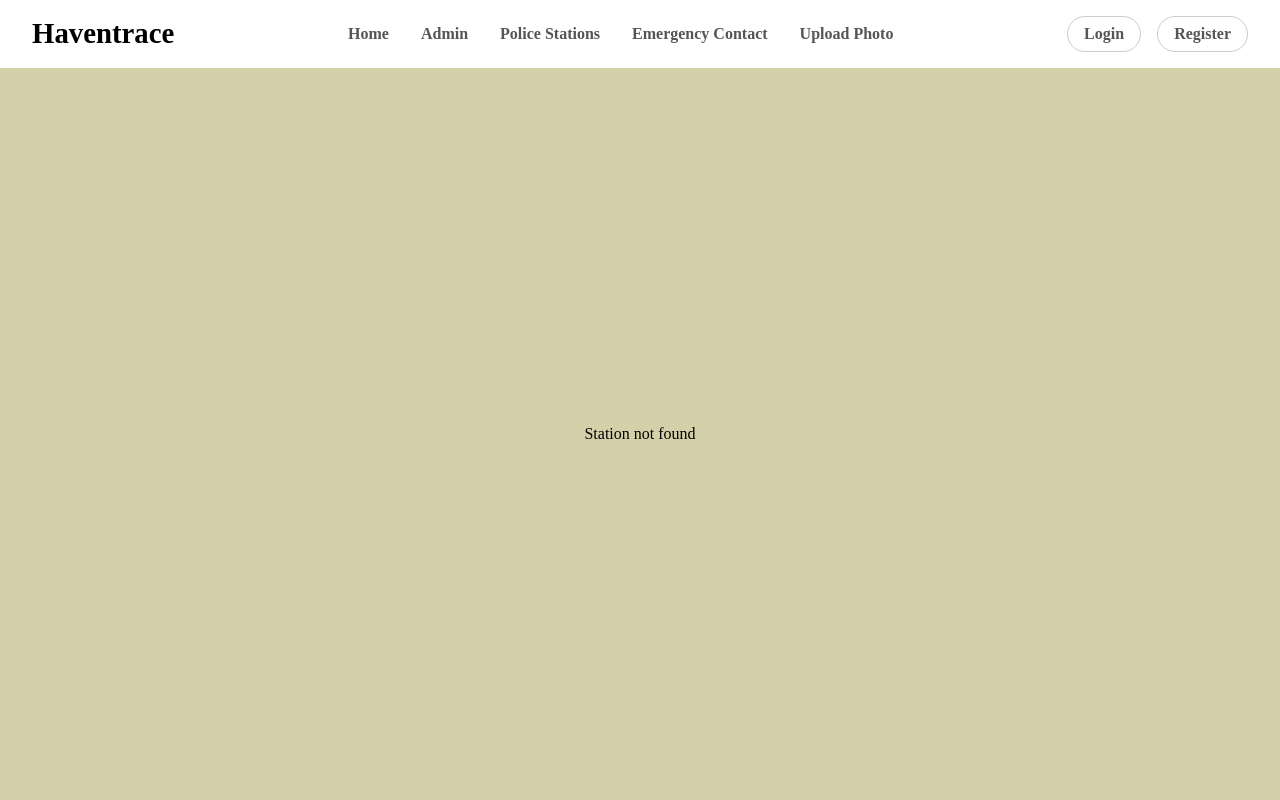
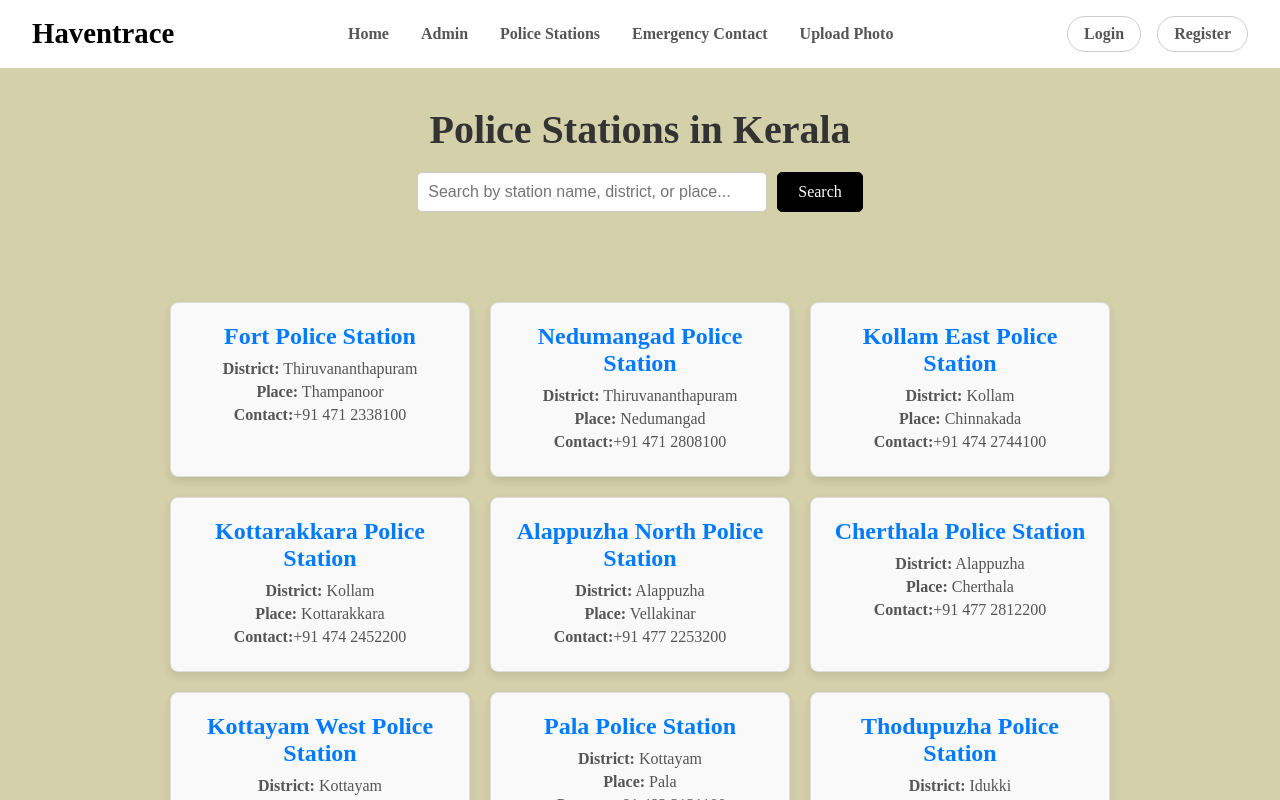
Before and after one commit to lanararoth/HAVENTRACE, a React (Vite) app in the folder frontend/: page /stations in a window 1280 px wide. Before the commit this address had no page. Built offline with nearby package versions, Linux system fonts and the light colour scheme.

Commit message:
Update Routers.jsx

```diff
--- a/frontend/src/routers/Routers.jsx
+++ b/frontend/src/routers/Routers.jsx
@@ -11,6 +11,7 @@ import Admin from '../pages/Admin';
 import Parent from '../pages/Parent';
 import Police from '../pages/Police';
 import PoliceDetails from '../pages/PoliceDetails';
+import PoliceList from '../pages/PoliceList';
 
 const Routers = () => {
   return (
@@ -21,7 +22,8 @@ const Routers = () => {
       <Route path="/register" element={< Register />} />
       <Route path="/emergency" element={<EmergencyNumbers />} />
       <Route path="/upload" element={<Upload />} />
-      <Route path="/stations" element={<PoliceDetails />} />
+      <Route path="/stations" element={<PoliceList />} />
+      <Route path="/stations/:id" element={<PoliceDetails />} />
       <Route path="/missing" element={<MissingCases />} />
       <Route path="/details/:id" element={<MissingDetails />} />
       <Route path="/parent" element={<Parent />} />
```
